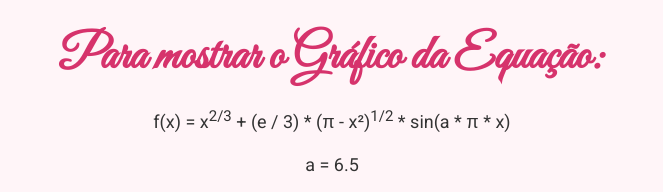
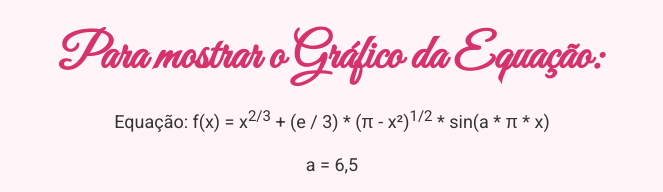
Before and after one commit to Juan-Ibanezdf/juanraiane, a plain HTML site: page index.html in a window 1280 px wide. Shown: the part 1736-1928 px from the top of the page, without its empty margins (308-971 px from the left). Drawn offline with Linux system fonts and the light colour scheme.

Commit message:
feat: update index

```diff
--- a/index.html
+++ b/index.html
@@ -94,7 +94,7 @@
                         Para mostrar o Gráfico da Equação:<br>
                     </h2>
                     <span class="equation-inline">
-                        f(x) = x<sup>2/3</sup> + (e / 3) * (π - x²)<sup>1/2</sup> * sin(a * π * x) <br /><br /> a = 6.5
+                      Equação: f(x) = x<sup>2/3</sup> + (e / 3) * (π - x²)<sup>1/2</sup> * sin(a * π * x) <br /><br /> a = 6,5
                     </span>
                     <button id="plotButton" class="plot-button">
                         Clique Aqui!
```
